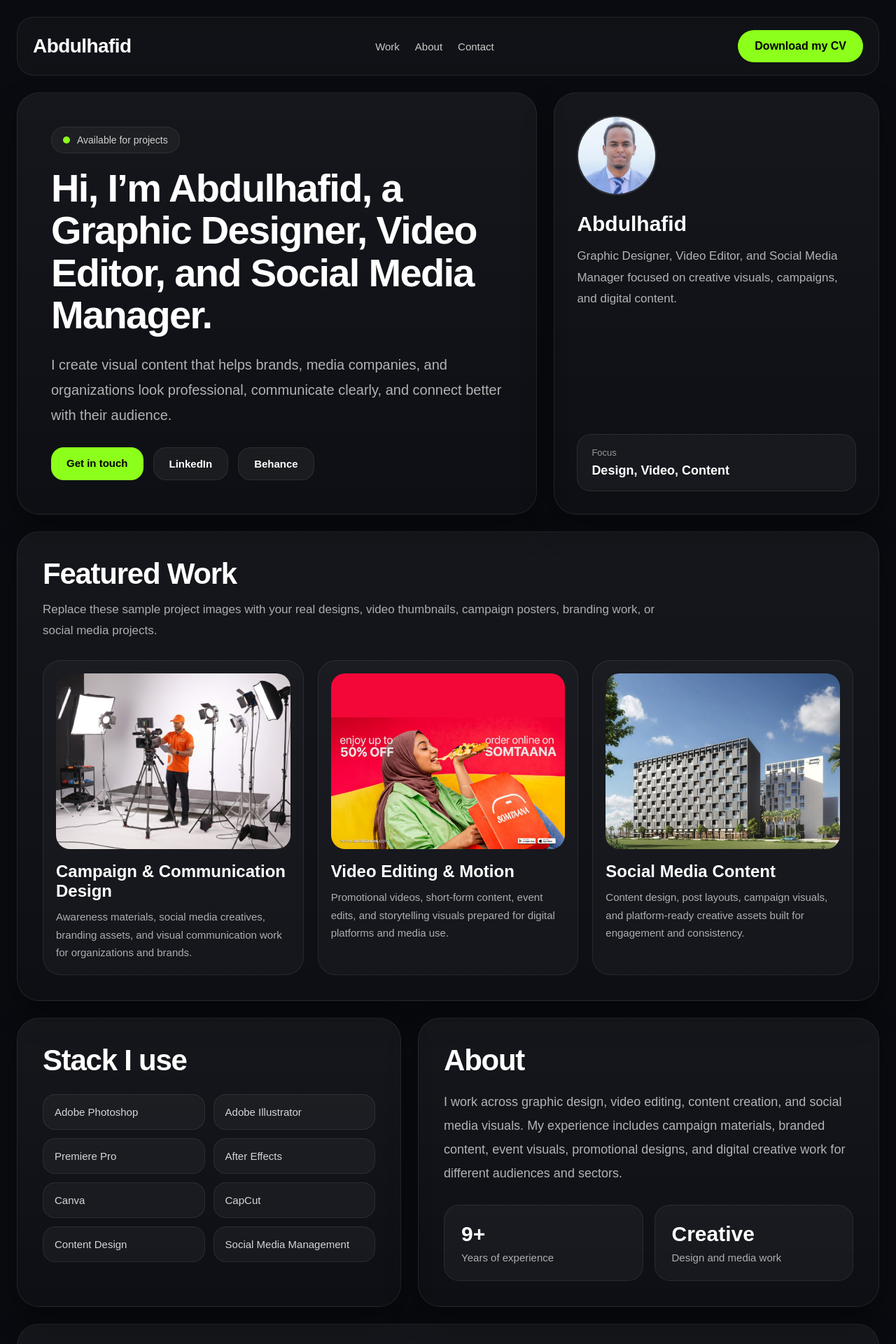
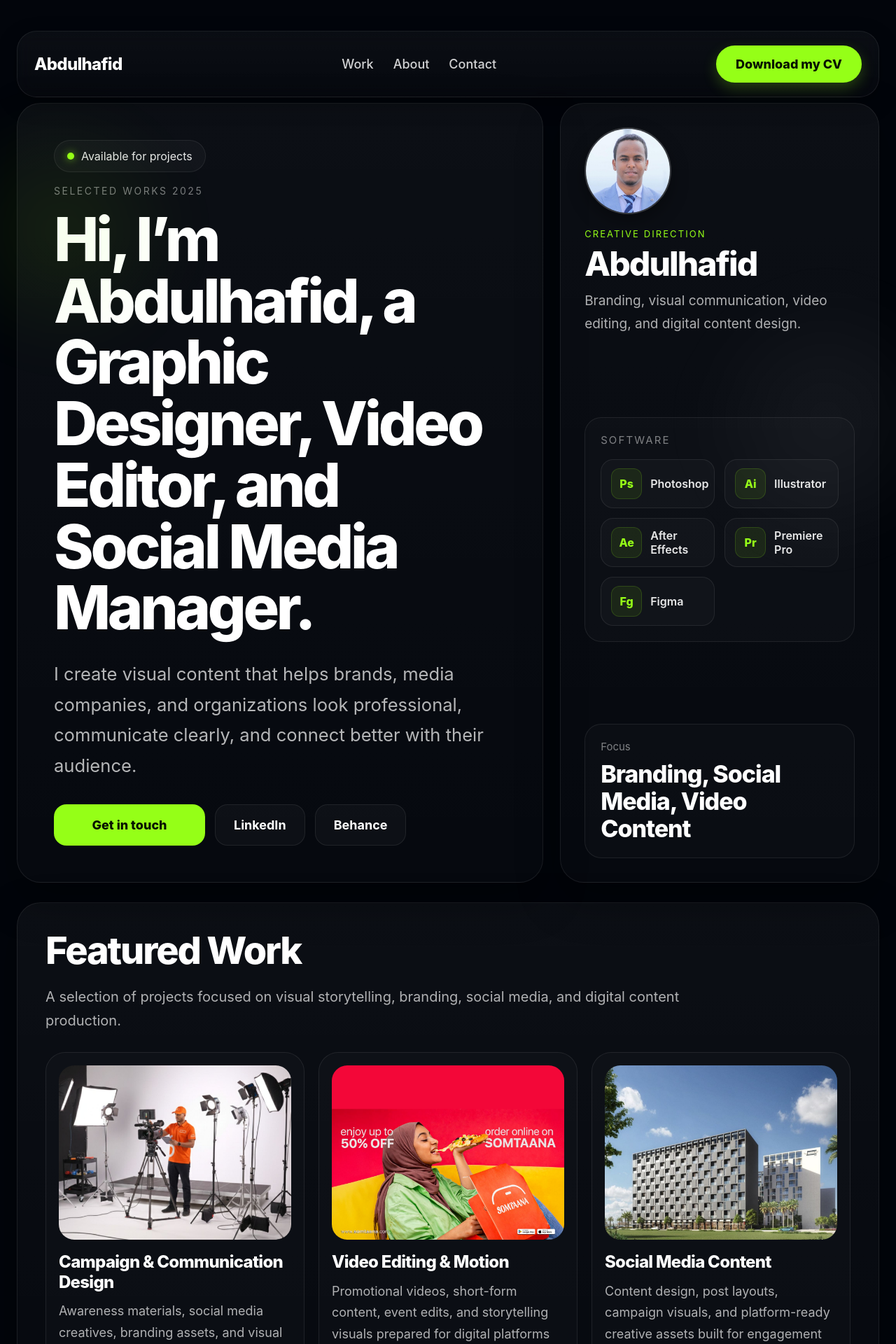
Before and after one commit to hafid505/portfolio, a Next.js app: page / in a window 1280 px wide. Shown: the top 1920 px of the page at 70% size. Built offline with nearby package versions, Linux system fonts and the light colour scheme.

Commit message:
Update page.jsx

```diff
--- a/app/page.jsx
+++ b/app/page.jsx
@@ -1,42 +1,42 @@
 export default function Page() {
+  const software = [
+    { name: "Ps", label: "Photoshop" },
+    { name: "Ai", label: "Illustrator" },
+    { name: "Ae", label: "After Effects" },
+    { name: "Pr", label: "Premiere Pro" },
+    { name: "Fg", label: "Figma" },
+  ];
+
   const projects = [
     {
+      image: "/project-1.jpg",
       title: "Campaign & Communication Design",
       description:
         "Awareness materials, social media creatives, branding assets, and visual communication work for organizations and brands.",
-      image: "/project-1.jpg",
     },
     {
+      image: "/project-2.jpg",
       title: "Video Editing & Motion",
       description:
         "Promotional videos, short-form content, event edits, and storytelling visuals prepared for digital platforms and media use.",
-      image: "/project-2.jpg",
     },
     {
+      image: "/project-3.jpg",
       title: "Social Media Content",
       description:
         "Content design, post layouts, campaign visuals, and platform-ready creative assets built for engagement and consistency.",
-      image: "/project-3.jpg",
     },
-  ];
-
-  const tools = [
-    "Adobe Photoshop",
-    "Adobe Illustrator",
-    "Premiere Pro",
-    "After Effects",
-    "Canva",
-    "CapCut",
-    "Content Design",
-    "Social Media Management",
   ];
 
   return (
     <main style={styles.page}>
-      <header style={styles.header}>
+      <div style={styles.backgroundGlowOne} />
+      <div style={styles.backgroundGlowTwo} />
+
+      <header style={styles.navbar}>
         <div style={styles.logo}>Abdulhafid</div>
 
-        <nav style={styles.nav}>
+        <nav style={styles.navLinks}>
           <a href="#work" style={styles.navLink}>Work</a>
           <a href="#about" style={styles.navLink}>About</a>
           <a href="#contact" style={styles.navLink}>Contact</a>
@@ -48,21 +48,21 @@ export default function Page() {
       </header>
 
       <section style={styles.heroSection}>
-  <div style={styles.heroLeftCard}>
-    <div style={styles.availableBadge}>
+        <div style={styles.heroLeft}>
+          <div style={styles.availabilityBadge}>
             <span style={styles.greenDot} />
             Available for projects
           </div>
 
+          <div style={styles.heroLabel}>Selected Works 2025</div>
+
           <h1 style={styles.heroTitle}>
-      Hi, I’m Abdulhafid, a Graphic Designer, Video Editor, and Social
-      Media Manager.
+            Hi, I’m Abdulhafid, a Graphic Designer, Video Editor, and Social Media Manager.
           </h1>
 
           <p style={styles.heroText}>
-      I create visual content that helps brands, media companies, and
-      organizations look professional, communicate clearly, and connect
-      better with their audience.
+            I create visual content that helps brands, media companies, and organizations
+            look professional, communicate clearly, and connect better with their audience.
           </p>
 
           <div style={styles.heroButtons}>
@@ -86,107 +86,82 @@ export default function Page() {
           </div>
         </div>
 
-  <div style={styles.heroRightCard}>
-    <img
-      src="/profile.jpg"
-      alt="Abdulhafid"
-      style={styles.rightProfileImage}
-    />
+        <div style={styles.heroRight}>
+          <div style={styles.rightCardTop}>
+            <img src="/profile.jpg" alt="Abdulhafid" style={styles.profileImage} />
 
-    <h3 style={styles.rightCardTitle}>Abdulhafid</h3>
-    <p style={styles.rightCardText}>
-      Graphic Designer, Video Editor, and Social Media Manager focused on
-      creative visuals, campaigns, and digital content.
+            <div>
+              <div style={styles.sideMiniLabel}>Creative Direction</div>
+              <h2 style={styles.sideTitle}>Abdulhafid</h2>
+              <p style={styles.sideText}>
+                Branding, visual communication, video editing, and digital content design.
               </p>
+            </div>
+          </div>
 
-    <div style={styles.rightInfoBox}>
-      <div style={styles.rightInfoLabel}>Focus</div>
-      <div style={styles.rightInfoValue}>Design, Video, Content</div>
+          <div style={styles.toolsBox}>
+            <div style={styles.toolsTitle}>Software</div>
+            <div style={styles.softwareGrid}>
+              {software.map((item) => (
+                <div key={item.label} style={styles.softwareItem}>
+                  <div style={styles.softwareIcon}>{item.name}</div>
+                  <span style={styles.softwareLabel}>{item.label}</span>
+                </div>
+              ))}
+            </div>
+          </div>
+
+          <div style={styles.focusBox}>
+            <div style={styles.focusLabel}>Focus</div>
+            <div style={styles.focusText}>Branding, Social Media, Video Content</div>
           </div>
         </div>
       </section>
 
-      <section id="work" style={styles.section}>
-        <div style={styles.sectionCard}>
+      <section id="work" style={styles.sectionCard}>
         <h2 style={styles.sectionTitle}>Featured Work</h2>
-          <p style={styles.sectionSubtext}>
-            Replace these sample project images with your real designs, video
-            thumbnails, campaign posters, branding work, or social media
-            projects.
+        <p style={styles.sectionText}>
+          A selection of projects focused on visual storytelling, branding, social media, and digital content production.
         </p>
 
         <div style={styles.projectGrid}>
-            {projects.map((project, index) => (
-              <div key={index} style={styles.projectCard}>
-                <div style={styles.projectImageWrap}>
-                  <img
-                    src={project.image}
-                    alt={project.title}
-                    style={styles.projectImage}
-                  />
-                </div>
+          {projects.map((project) => (
+            <div key={project.title} style={styles.projectCard}>
+              <img src={project.image} alt={project.title} style={styles.projectImage} />
               <h3 style={styles.projectTitle}>{project.title}</h3>
               <p style={styles.projectDescription}>{project.description}</p>
             </div>
           ))}
         </div>
-        </div>
       </section>
 
-      <section style={styles.twoColumnSection}>
-        <div style={styles.sectionCard}>
-          <h2 style={styles.sectionTitle}>Stack I use</h2>
-          <div style={styles.toolsGrid}>
-            {tools.map((tool, index) => (
-              <div key={index} style={styles.toolBox}>
-                {tool}
-              </div>
-            ))}
-          </div>
-        </div>
-
-        <div id="about" style={styles.sectionCard}>
+      <section id="about" style={styles.sectionCard}>
         <h2 style={styles.sectionTitle}>About</h2>
         <p style={styles.aboutText}>
-            I work across graphic design, video editing, content creation, and
-            social media visuals. My experience includes campaign materials,
-            branded content, event visuals, promotional designs, and digital
-            creative work for different audiences and sectors.
+          I work across graphic design, social media content, video editing, and campaign visuals.
+          My goal is to create clear, polished, and engaging creative work that supports brands,
+          businesses, and organizations in a professional way.
         </p>
-
-          <div style={styles.statsGrid}>
-            <div style={styles.statCard}>
-              <div style={styles.statNumber}>9+</div>
-              <div style={styles.statLabel}>Years of experience</div>
-            </div>
-            <div style={styles.statCard}>
-              <div style={styles.statNumber}>Creative</div>
-              <div style={styles.statLabel}>Design and media work</div>
-            </div>
-          </div>
-        </div>
       </section>
 
-      <section id="contact" style={styles.contactSection}>
-        <div style={styles.contactCard}>
-          <h2 style={styles.contactTitle}>Have a project in mind?</h2>
-          <p style={styles.contactText}>
-            Let’s connect and build something strong, creative, and professional.
+      <section id="contact" style={styles.sectionCard}>
+        <h2 style={styles.sectionTitle}>Let’s Work Together</h2>
+        <p style={styles.sectionText}>
+          Open to freelance projects, collaborations, and creative opportunities.
         </p>
 
         <div style={styles.contactButtons}>
           <a href="mailto:hafid.360@gmail.com" style={styles.primaryButton}>
-              hafid.360@gmail.com
+            Email Me
           </a>
           <a
-              href="https://wa.me/971582048919"
+            href="https://wa.me/252612085585"
             target="_blank"
             rel="noreferrer"
             style={styles.secondaryButton}
           >
             WhatsApp
           </a>
-          </div>
         </div>
       </section>
     </main>
@@ -196,181 +171,148 @@ export default function Page() {
 const styles = {
   page: {
     minHeight: "100vh",
-    backgroundColor: "#090b10",
+    backgroundColor: "#02050b",
     color: "#ffffff",
     padding: "24px",
-    fontFamily: "Arial, sans-serif",
+    fontFamily:
+      'Inter, ui-sans-serif, system-ui, -apple-system, BlinkMacSystemFont, "Segoe UI", sans-serif',
+    position: "relative",
+    overflowX: "hidden",
   },
 
-  header: {
-    maxWidth: "1280px",
-    margin: "0 auto 24px auto",
+  backgroundGlowOne: {
+    position: "absolute",
+    top: 120,
+    left: -120,
+    width: 420,
+    height: 420,
+    background: "radial-gradient(circle, rgba(142,255,0,0.08), transparent 65%)",
+    filter: "blur(30px)",
+    pointerEvents: "none",
+  },
+
+  backgroundGlowTwo: {
+    position: "absolute",
+    top: 380,
+    right: -120,
+    width: 440,
+    height: 440,
+    background: "radial-gradient(circle, rgba(255,255,255,0.05), transparent 65%)",
+    filter: "blur(40px)",
+    pointerEvents: "none",
+  },
+
+  navbar: {
+    maxWidth: "1400px",
+    margin: "0 auto 28px auto",
+    border: "1px solid rgba(255,255,255,0.08)",
+    borderRadius: "28px",
+    padding: "20px 24px",
     display: "flex",
     alignItems: "center",
     justifyContent: "space-between",
-    gap: "16px",
-    padding: "18px 22px",
-    border: "1px solid rgba(255,255,255,0.08)",
-    borderRadius: "24px",
-    background: "rgba(255,255,255,0.03)",
-    backdropFilter: "blur(10px)",
-    flexWrap: "wrap",
+    gap: "20px",
+    background:
+      "linear-gradient(180deg, rgba(255,255,255,0.04), rgba(255,255,255,0.02))",
+    backdropFilter: "blur(12px)",
+    boxShadow: "0 10px 30px rgba(0,0,0,0.25)",
+    position: "sticky",
+    top: "20px",
+    zIndex: 20,
   },
 
   logo: {
-    fontSize: "28px",
-    fontWeight: "700",
-    letterSpacing: "-0.02em",
+    fontSize: "24px",
+    fontWeight: 800,
+    letterSpacing: "-0.03em",
   },
 
-  nav: {
+  navLinks: {
     display: "flex",
+    gap: "28px",
     alignItems: "center",
-    gap: "22px",
-    flexWrap: "wrap",
   },
 
   navLink: {
-    color: "rgba(255,255,255,0.78)",
+    color: "rgba(255,255,255,0.82)",
     textDecoration: "none",
-    fontSize: "15px",
+    fontSize: "18px",
+    fontWeight: 500,
   },
 
   cvButton: {
-    backgroundColor: "#8CFF1A",
-    color: "#000000",
-    padding: "14px 24px",
+    backgroundColor: "#95ff17",
+    color: "#071100",
+    textDecoration: "none",
+    padding: "16px 28px",
     borderRadius: "999px",
-    fontWeight: "700",
-    fontSize: "16px",
-    textDecoration: "none",
-    display: "inline-block",
+    fontWeight: 800,
+    fontSize: "18px",
+    boxShadow: "0 8px 20px rgba(149,255,23,0.22)",
   },
 
   heroSection: {
-  maxWidth: "1280px",
-  margin: "0 auto",
+    maxWidth: "1400px",
+    margin: "0 auto 28px auto",
     display: "grid",
-  gridTemplateColumns: "1.6fr 1fr",
+    gridTemplateColumns: "1.65fr 1fr",
     gap: "24px",
-},
-heroLeftCard: {
-  border: "1px solid rgba(255,255,255,0.08)",
-  borderRadius: "32px",
-  padding: "48px",
-  background:
-    "linear-gradient(180deg, rgba(255,255,255,0.05), rgba(255,255,255,0.02))",
-  boxShadow: "0 20px 40px rgba(0,0,0,0.35)",
+    alignItems: "stretch",
   },
 
-heroRightCard: {
+  heroLeft: {
     border: "1px solid rgba(255,255,255,0.08)",
-  borderRadius: "32px",
-  padding: "32px",
+    borderRadius: "34px",
+    padding: "52px",
     background:
-    "linear-gradient(180deg, rgba(255,255,255,0.05), rgba(255,255,255,0.02))",
-  boxShadow: "0 20px 40px rgba(0,0,0,0.35)",
-  display: "flex",
-  flexDirection: "column",
-  justifyContent: "space-between",
+      "linear-gradient(180deg, rgba(255,255,255,0.045), rgba(255,255,255,0.02))",
+    boxShadow: "0 24px 60px rgba(0,0,0,0.35)",
   },
 
-rightProfileImage: {
-  width: "110px",
-  height: "110px",
-  borderRadius: "50%",
-  objectFit: "cover",
-  display: "block",
-  border: "2px solid rgba(255,255,255,0.12)",
-  marginBottom: "24px",
-},
-
-rightCardTitle: {
-  fontSize: "30px",
-  fontWeight: "700",
-  margin: "0 0 14px 0",
-},
-
-rightCardText: {
-  fontSize: "17px",
-  lineHeight: "1.8",
-  color: "rgba(255,255,255,0.68)",
-  margin: "0 0 24px 0",
-},
-
-rightInfoBox: {
-  marginTop: "auto",
-  padding: "18px 20px",
-  borderRadius: "20px",
-  border: "1px solid rgba(255,255,255,0.08)",
-  backgroundColor: "rgba(255,255,255,0.04)",
-},
-
-rightInfoLabel: {
-  fontSize: "13px",
-  color: "rgba(255,255,255,0.55)",
-  marginBottom: "8px",
-},
-
-rightInfoValue: {
-  fontSize: "18px",
-  fontWeight: "600",
-},
-  heroCard: {
-    border: "1px solid rgba(255,255,255,0.08)",
-    borderRadius: "32px",
-    padding: "48px",
-    background:
-      "linear-gradient(180deg, rgba(255,255,255,0.05), rgba(255,255,255,0.02))",
-    boxShadow: "0 20px 40px rgba(0,0,0,0.35)",
-  },
-
-  availableBadge: {
+  availabilityBadge: {
     display: "inline-flex",
     alignItems: "center",
     gap: "10px",
-    padding: "10px 16px",
+    padding: "12px 18px",
     borderRadius: "999px",
     border: "1px solid rgba(255,255,255,0.08)",
-    backgroundColor: "rgba(255,255,255,0.04)",
-    color: "rgba(255,255,255,0.8)",
-    fontSize: "14px",
-    marginBottom: "20px",
+    backgroundColor: "rgba(255,255,255,0.03)",
+    fontSize: "16px",
+    color: "rgba(255,255,255,0.9)",
+    marginBottom: "18px",
   },
 
   greenDot: {
     width: "10px",
     height: "10px",
     borderRadius: "50%",
-    backgroundColor: "#8CFF1A",
-    display: "inline-block",
+    backgroundColor: "#95ff17",
+    boxShadow: "0 0 12px rgba(149,255,23,0.7)",
   },
 
-  smallProfileImage: {
-    width: "96px",
-    height: "96px",
-    borderRadius: "50%",
-    objectFit: "cover",
-    display: "block",
-    border: "2px solid rgba(255,255,255,0.12)",
-    marginBottom: "24px",
+  heroLabel: {
+    fontSize: "14px",
+    textTransform: "uppercase",
+    letterSpacing: "0.18em",
+    color: "rgba(255,255,255,0.45)",
+    marginBottom: "18px",
   },
 
   heroTitle: {
-    fontSize: "56px",
-    lineHeight: "1.08",
-    fontWeight: "700",
-    letterSpacing: "-0.03em",
-    margin: "0 0 22px 0",
-    maxWidth: "820px",
+    fontSize: "clamp(52px, 7vw, 86px)",
+    lineHeight: 1.02,
+    margin: "0 0 28px 0",
+    letterSpacing: "-0.05em",
+    fontWeight: 800,
+    maxWidth: "900px",
   },
 
   heroText: {
-    fontSize: "20px",
-    lineHeight: "1.8",
-    color: "rgba(255,255,255,0.68)",
-    maxWidth: "760px",
-    margin: "0 0 28px 0",
+    fontSize: "clamp(20px, 2vw, 26px)",
+    lineHeight: 1.7,
+    color: "rgba(255,255,255,0.7)",
+    maxWidth: "900px",
+    marginBottom: "34px",
   },
 
   heroButtons: {
@@ -380,55 +322,181 @@ rightInfoValue: {
   },
 
   primaryButton: {
-    backgroundColor: "#8CFF1A",
-    color: "#000000",
-    padding: "14px 22px",
+    display: "inline-flex",
+    alignItems: "center",
+    justifyContent: "center",
+    backgroundColor: "#95ff17",
+    color: "#071100",
+    textDecoration: "none",
+    padding: "18px 28px",
     borderRadius: "18px",
-    fontWeight: "700",
-    fontSize: "15px",
-    textDecoration: "none",
-    display: "inline-block",
+    fontWeight: 800,
+    fontSize: "18px",
+    minWidth: "160px",
   },
 
   secondaryButton: {
-    backgroundColor: "rgba(255,255,255,0.05)",
+    display: "inline-flex",
+    alignItems: "center",
+    justifyContent: "center",
+    textDecoration: "none",
     color: "#ffffff",
-    padding: "14px 22px",
+    padding: "18px 26px",
     borderRadius: "18px",
-    fontWeight: "600",
-    fontSize: "15px",
-    textDecoration: "none",
-    display: "inline-block",
     border: "1px solid rgba(255,255,255,0.08)",
+    backgroundColor: "rgba(255,255,255,0.03)",
+    fontWeight: 700,
+    fontSize: "18px",
   },
 
-  section: {
-    maxWidth: "1280px",
-    margin: "24px auto 0 auto",
+  heroRight: {
+    border: "1px solid rgba(255,255,255,0.08)",
+    borderRadius: "34px",
+    padding: "34px",
+    background:
+      "linear-gradient(180deg, rgba(255,255,255,0.045), rgba(255,255,255,0.02))",
+    boxShadow: "0 24px 60px rgba(0,0,0,0.35)",
+    display: "flex",
+    flexDirection: "column",
+    justifyContent: "space-between",
+    gap: "24px",
+  },
+
+  rightCardTop: {
+    display: "flex",
+    flexDirection: "column",
+    gap: "20px",
+  },
+
+  profileImage: {
+    width: "120px",
+    height: "120px",
+    borderRadius: "999px",
+    objectFit: "cover",
+    border: "2px solid rgba(255,255,255,0.18)",
+    boxShadow: "0 10px 24px rgba(0,0,0,0.35)",
+  },
+
+  sideMiniLabel: {
+    fontSize: "13px",
+    textTransform: "uppercase",
+    letterSpacing: "0.16em",
+    color: "#95ff17",
+    marginBottom: "10px",
+  },
+
+  sideTitle: {
+    fontSize: "48px",
+    lineHeight: 1.05,
+    margin: "0 0 12px 0",
+    letterSpacing: "-0.04em",
+    fontWeight: 800,
+  },
+
+  sideText: {
+    fontSize: "19px",
+    lineHeight: 1.7,
+    color: "rgba(255,255,255,0.68)",
+    margin: 0,
+  },
+
+  toolsBox: {
+    border: "1px solid rgba(255,255,255,0.08)",
+    borderRadius: "24px",
+    padding: "22px",
+    backgroundColor: "rgba(255,255,255,0.02)",
+  },
+
+  toolsTitle: {
+    fontSize: "15px",
+    textTransform: "uppercase",
+    letterSpacing: "0.14em",
+    color: "rgba(255,255,255,0.48)",
+    marginBottom: "18px",
+  },
+
+  softwareGrid: {
+    display: "grid",
+    gridTemplateColumns: "repeat(2, minmax(0, 1fr))",
+    gap: "14px",
+  },
+
+  softwareItem: {
+    display: "flex",
+    alignItems: "center",
+    gap: "12px",
+    padding: "12px 14px",
+    borderRadius: "18px",
+    border: "1px solid rgba(255,255,255,0.08)",
+    backgroundColor: "rgba(255,255,255,0.025)",
+  },
+
+  softwareIcon: {
+    width: "42px",
+    height: "42px",
+    minWidth: "42px",
+    borderRadius: "12px",
+    display: "flex",
+    alignItems: "center",
+    justifyContent: "center",
+    fontWeight: 800,
+    fontSize: "16px",
+    color: "#95ff17",
+    backgroundColor: "rgba(149,255,23,0.08)",
+    border: "1px solid rgba(149,255,23,0.16)",
+  },
+
+  softwareLabel: {
+    fontSize: "16px",
+    color: "rgba(255,255,255,0.9)",
+    fontWeight: 600,
+  },
+
+  focusBox: {
+    border: "1px solid rgba(255,255,255,0.08)",
+    borderRadius: "24px",
+    padding: "22px",
+    backgroundColor: "rgba(255,255,255,0.02)",
+  },
+
+  focusLabel: {
+    fontSize: "15px",
+    color: "rgba(255,255,255,0.48)",
+    marginBottom: "10px",
+  },
+
+  focusText: {
+    fontSize: "34px",
+    lineHeight: 1.15,
+    letterSpacing: "-0.03em",
+    fontWeight: 800,
   },
 
   sectionCard: {
+    maxWidth: "1400px",
+    margin: "0 auto 28px auto",
     border: "1px solid rgba(255,255,255,0.08)",
-    borderRadius: "32px",
-    padding: "36px",
+    borderRadius: "34px",
+    padding: "40px",
     background:
-      "linear-gradient(180deg, rgba(255,255,255,0.05), rgba(255,255,255,0.02))",
-    boxShadow: "0 20px 40px rgba(0,0,0,0.35)",
+      "linear-gradient(180deg, rgba(255,255,255,0.045), rgba(255,255,255,0.02))",
+    boxShadow: "0 24px 60px rgba(0,0,0,0.35)",
   },
 
   sectionTitle: {
-    fontSize: "42px",
-    fontWeight: "700",
-    letterSpacing: "-0.03em",
-    margin: "0 0 12px 0",
+    fontSize: "54px",
+    lineHeight: 1.05,
+    margin: "0 0 16px 0",
+    letterSpacing: "-0.04em",
+    fontWeight: 800,
   },
 
-  sectionSubtext: {
-    fontSize: "17px",
-    lineHeight: "1.8",
-    color: "rgba(255,255,255,0.65)",
-    margin: "0 0 26px 0",
-    maxWidth: "880px",
+  sectionText: {
+    fontSize: "20px",
+    lineHeight: 1.7,
+    color: "rgba(255,255,255,0.68)",
+    maxWidth: "980px",
+    marginBottom: "28px",
   },
 
   projectGrid: {
@@ -438,124 +506,42 @@ rightInfoValue: {
   },
 
   projectCard: {
-    backgroundColor: "rgba(255,255,255,0.03)",
     border: "1px solid rgba(255,255,255,0.08)",
-    borderRadius: "26px",
+    borderRadius: "28px",
     padding: "18px",
-  },
-
-  projectImageWrap: {
-    width: "100%",
-    aspectRatio: "4 / 3",
-    borderRadius: "20px",
-    overflow: "hidden",
-    backgroundColor: "#111318",
-    marginBottom: "18px",
+    backgroundColor: "rgba(255,255,255,0.02)",
   },
 
   projectImage: {
     width: "100%",
-    height: "100%",
+    aspectRatio: "4 / 3",
     objectFit: "cover",
+    borderRadius: "22px",
     display: "block",
+    marginBottom: "18px",
   },
 
   projectTitle: {
     fontSize: "24px",
-    fontWeight: "700",
-    margin: "0 0 10px 0",
+    lineHeight: 1.2,
+    margin: "0 0 12px 0",
+    fontWeight: 800,
+    letterSpacing: "-0.03em",
   },
 
   projectDescription: {
-    fontSize: "15px",
-    lineHeight: "1.7",
-    color: "rgba(255,255,255,0.65)",
+    fontSize: "18px",
+    lineHeight: 1.7,
+    color: "rgba(255,255,255,0.68)",
     margin: 0,
   },
 
-  twoColumnSection: {
-    maxWidth: "1280px",
-    margin: "24px auto 0 auto",
-    display: "grid",
-    gridTemplateColumns: "1fr 1.2fr",
-    gap: "24px",
-  },
-
-  toolsGrid: {
-    display: "grid",
-    gridTemplateColumns: "repeat(2, minmax(0, 1fr))",
-    gap: "12px",
-    marginTop: "24px",
-  },
-
-  toolBox: {
-    padding: "16px",
-    borderRadius: "18px",
-    border: "1px solid rgba(255,255,255,0.08)",
-    backgroundColor: "rgba(255,255,255,0.04)",
-    color: "rgba(255,255,255,0.82)",
-    fontSize: "15px",
-  },
-
   aboutText: {
-    fontSize: "18px",
-    lineHeight: "1.9",
-    color: "rgba(255,255,255,0.68)",
-    margin: "18px 0 0 0",
-  },
-
-  statsGrid: {
-    display: "grid",
-    gridTemplateColumns: "repeat(2, minmax(0, 1fr))",
-    gap: "16px",
-    marginTop: "28px",
-  },
-
-  statCard: {
-    padding: "24px",
-    borderRadius: "22px",
-    border: "1px solid rgba(255,255,255,0.08)",
-    backgroundColor: "rgba(255,255,255,0.04)",
-  },
-
-  statNumber: {
-    fontSize: "30px",
-    fontWeight: "700",
-    marginBottom: "8px",
-  },
-
-  statLabel: {
-    color: "rgba(255,255,255,0.65)",
-    fontSize: "15px",
-  },
-
-  contactSection: {
-    maxWidth: "1280px",
-    margin: "24px auto 0 auto",
-    paddingBottom: "24px",
-  },
-
-  contactCard: {
-    border: "1px solid rgba(255,255,255,0.08)",
-    borderRadius: "32px",
-    padding: "42px 36px",
-    background:
-      "linear-gradient(180deg, rgba(255,255,255,0.05), rgba(255,255,255,0.02))",
-    boxShadow: "0 20px 40px rgba(0,0,0,0.35)",
-  },
-
-  contactTitle: {
-    fontSize: "48px",
-    fontWeight: "700",
-    letterSpacing: "-0.03em",
-    margin: "0 0 12px 0",
-  },
-
-  contactText: {
-    fontSize: "18px",
-    color: "rgba(255,255,255,0.68)",
-    margin: "0 0 26px 0",
-    lineHeight: "1.8",
+    fontSize: "22px",
+    lineHeight: 1.8,
+    color: "rgba(255,255,255,0.72)",
+    maxWidth: "1000px",
+    margin: 0,
   },
 
   contactButtons: {
```
Lines whose indentation alone changed are shown as unchanged.
